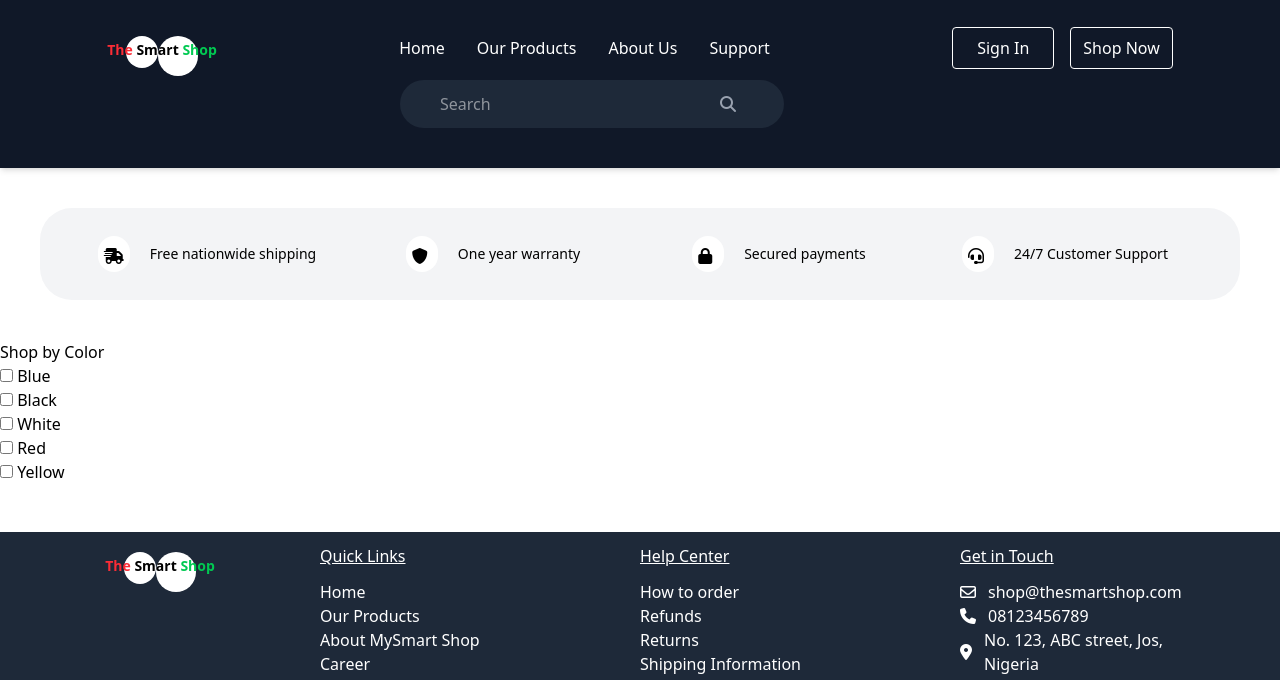
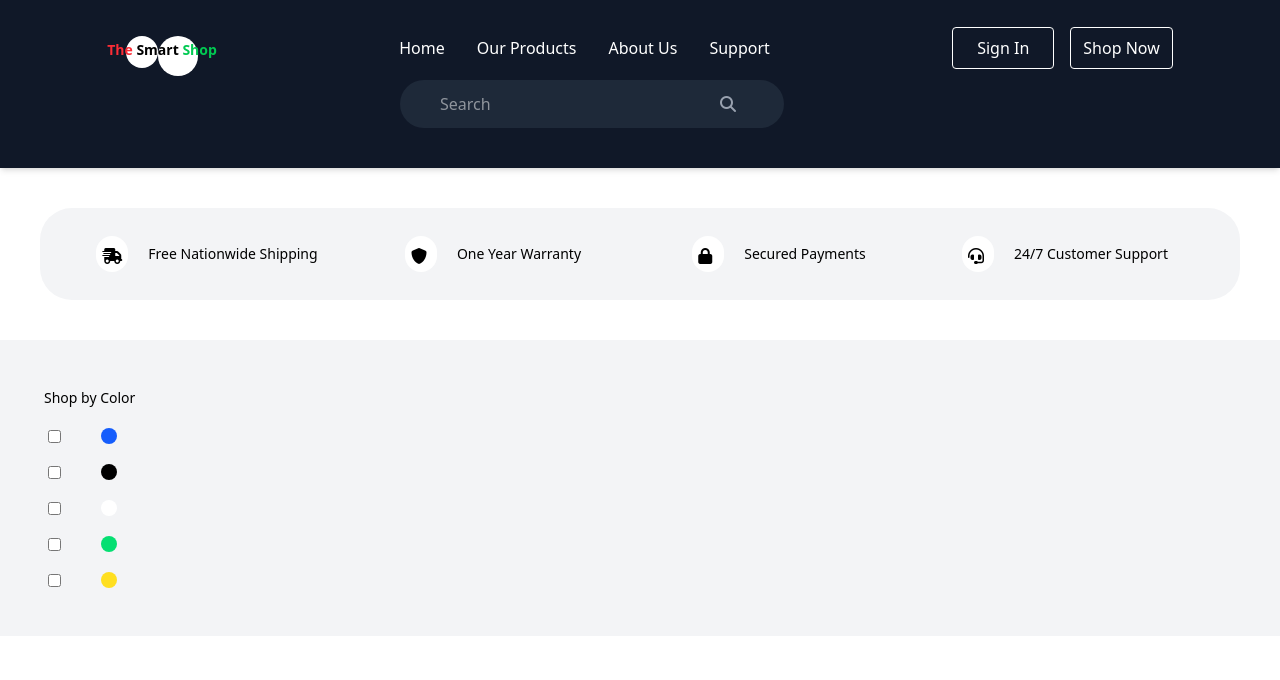
Before and after one commit to ChyyamakaU/smartwatch-project, a website: page product.html in a window 1280 px wide. Shown: the top 680 px of the page. Drawn offline with Linux system fonts and the light colour scheme.

Commit message:
commit 9

```diff
--- a/product.html
+++ b/product.html
@@ -65,14 +65,15 @@
             <div class="grid lg:grid-cols-4 md:grid-cols-2 sm:grid-cols-1 bg-gray-100 rounded-4xl m-10 p-7">
 
                 <div class=" flex gap-3 justify-center items-center">
-                   <span class="w-8 rounded-full bg-white pl-1.5 pb-1"> <i class="fa-solid fa-truck-fast mt-3"></i></span>
-                    <h4 class="font-medium text-sm m-2">Free nationwide shipping</h4>
+                    <span class="w-8 rounded-full bg-white pl-1.5 pb-1"> <i
+                            class="fa-solid fa-truck-fast mt-3"></i></span>
+                    <h4 class="font-medium text-sm m-2">Free Nationwide Shipping</h4>
                 </div>
 
                 <div class=" flex gap-3 justify-center items-center">
                     <span class="w-8 rounded-full bg-white pl-1.5 pb-1"><i class="fa-solid fa-shield mt-3"></i>
                     </span>
-                    <h4 class="font-medium text-sm m-2">One year warranty</h4>
+                    <h4 class="font-medium text-sm m-2">One Year Warranty</h4>
                 </div>
 
 
@@ -80,7 +81,7 @@
                     <span class="w-8 rounded-full bg-white pl-1.5 pb-1"><i class="fa-solid fa-lock mt-3"></i>
                     </span>
 
-                        <h4 class="font-medium text-sm m-2">Secured payments</h4>
+                    <h4 class="font-medium text-sm m-2">Secured Payments</h4>
                 </div>
 
                 <div class=" flex gap-3 justify-center items-center">
@@ -96,32 +97,41 @@
 
         <section>
 
-<div class="w-20% ">
+            <div class="grid lg:grid-cols-4 md:grid-cols-2 sm:grid-cols-1 gap-5  bg-gray-100">
 
-<div>
-    <h3>Shop by Color</h3>
+                <div class="p-7">
+                    <h3 class="text-sm font-medium m-5 ml-4">Shop by Color</h3>
 
+                    <div class="flex items-center gap-10 m-5">
                         <input type="checkbox" name="Blue" id="blue">
-        <label for="">Blue</label> <br>
+
+                        <div class="bg-blue-600 w-4 h-4 rounded-full"></div>
+                    </div>
 
 
 
-       <input type="checkbox" name="Blue" id="blue">
-        <label for="">Black</label> <br>
+                    <div class="flex items-center gap-10 m-5">
+                        <input type="checkbox" name="Black" id="black">
 
-       <input type="checkbox" name="Blue" id="blue">
-        <label for="">White</label> <br>
+                        <div class="bg-black w-4 h-4 rounded-full"></div>
+                    </div>
 
+                    <div class="flex items-center gap-10 m-5">
+                        <input type="checkbox" name="white" id="white">
 
-       <input type="checkbox" name="Blue" id="blue">
-        <label for="">Red</label>
-        </span>
+                        <div class="bg-white w-4 h-4 rounded-full"></div>
+                    </div>
 
-        <div>
-       <input type="checkbox" name="Blue" id="blue">
-        <label for="">Yellow</label>
+                    <div class="flex items-center gap-10 m-5">
+                        <input type="checkbox" name="green" id="green">
 
-        <div class="bg-yellow-300 w-10 rounded-b-full"></div>
+                        <div class="bg-green-400 w-4 h-4 rounded-full"></div>
+                    </div>
+
+                    <div class="flex items-center gap-10 m-5">
+                        <input type="checkbox" name="yellow" id="yellow">
+
+                        <div class="bg-yellow-300 w-4 h-4 rounded-full"></div>
                     </div>
                 </div>
 
```
Also changed, not shown: index.html (+5 -5 lines), public/output.css. Lines whose indentation alone changed are shown as unchanged.
